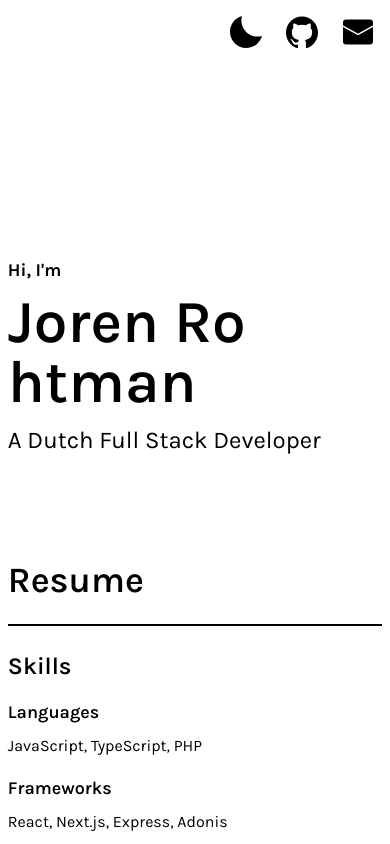
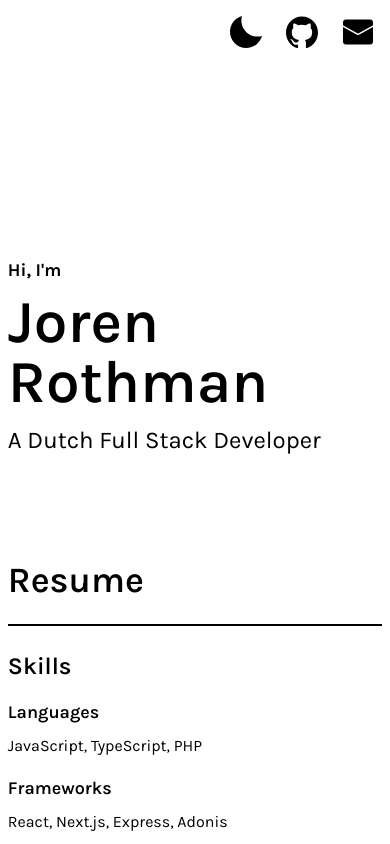
Before and after one commit to JorenRothman/portfolio-site, a Next.js app: page / in a window 390 px wide. Shown: the top 844 px of the page. Built offline with nearby package versions, Linux system fonts and the light colour scheme.

Commit message:
Fixed animation

```diff
--- a/src/app/_components/Animation.tsx
+++ b/src/app/_components/Animation.tsx
@@ -210,7 +210,7 @@ export default function Animation() {
         timeline.to(
             '.swap-a',
             {
-                x: 25,
+                x: 0,
             },
             'swap'
         );
@@ -218,7 +218,7 @@ export default function Animation() {
         timeline.to(
             '.swap-b',
             {
-                x: -36,
+                x: 0,
             },
             'swap'
         );
@@ -255,11 +255,15 @@ export default function Animation() {
                 <span className="letter">r</span>
                 <span className="letter">e</span>
                 <span className="letter">n</span>{' '}
-                <span className="relative">
+                <span className="relative text-nowrap">
                     <span className="letter">R</span>
                     <span className="letter">o</span>
-                    <span className="letter swap-a inline-block">h</span>
-                    <span className="letter swap-b inline-block">t</span>
+                    <span className="letter swap-a inline-block sm:translate-x-[36px]">
+                        t
+                    </span>
+                    <span className="letter swap-b inline-block sm:-translate-x-[24px]">
+                        h
+                    </span>
                     <span className="letter">m</span>
                     <span className="letter">a</span>
                     <span className="letter">n</span>
```
